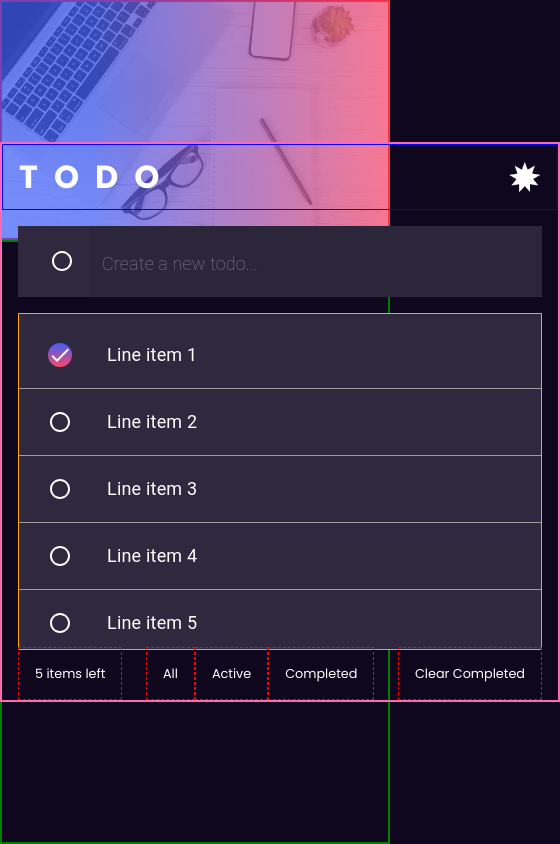
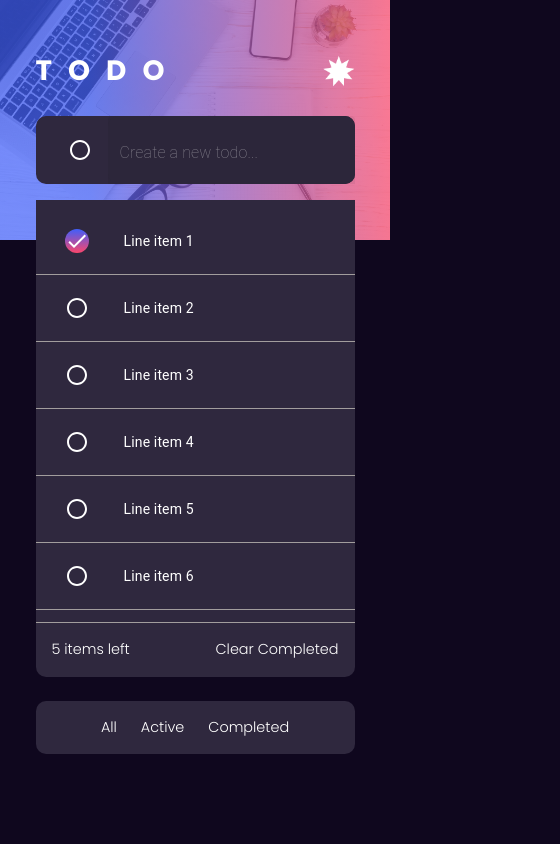
Before and after one commit to Aniket-More-19/Full-Stack-TODO-List-Website-, a React (Vite) app in the folder TODO-client/: page / in a window 390 px wide. Shown: the whole page, 560 px wide, since content can reach past the window. Built offline with nearby package versions, Linux system fonts and the light colour scheme.

Commit message:
feat: added media queries for all screen sizes

```diff
--- a/TODO-client/src/App.css
+++ b/TODO-client/src/App.css
@@ -2,17 +2,17 @@
   display: grid;
   grid-template-columns: 1fr;
   grid-template-rows: 15rem 3fr;
-  height: 100vh;
+  /* height: 100vh; */
 }
 
 .home-bg-img {
-  border: 2px red solid;
   grid-row: 2fr;
   overflow: hidden;
 }
 
 .home-bg-img img {
-  width: 100%;
+  width: auto;
+  min-width: 100%;
   height: 100%;
   object-fit: cover;
 }
@@ -30,28 +30,26 @@
 }
 
 .empty-div {
-  border: 2px green solid;
   grid-row: 3fr;
 }
 
 .todo-list-container {
-  width: 35rem;
-  height: 35rem;
+  width: 50%;
+  height: 80%;
   position: absolute;
-  border: 2px hotpink solid;
   left: 0;
   right: 0;
   top: 0;
   bottom: 0;
   margin: auto auto;
   z-index: 1;
+  border-radius: var(--border-radius);
 }
 
 .title-container {
   position: relative;
   display: flex;
   flex-direction: row;
-  border: 1px blue solid;
   justify-content: space-between;
   align-items: center;
 }
@@ -74,35 +72,36 @@
   margin: 1rem;
   padding-left: 2rem;
   background-color: var(--list-item-bg);
+  border-radius: var(--border-radius);
 }
 
 .text-field {
   background-color: var(--list-item-bg);
   width: 100%;
+  border-radius: var(--border-radius);
 }
 
 .todo-items-container {
-  border: 1px orange solid;
-  margin: 1rem;
-  height: 40vh;
+  margin-left: 1rem;
+  margin-right: 1rem;
+  /* height: 40vh; */
+  max-height: 45vh;
   overflow: scroll;
 }
 
-.bottom-actions-bar {
+.bottom-actions-bar-desktop {
   display: flex;
   flex-direction: row;
   justify-content: space-between;
-  position: absolute;
-  /* top: 0;
-  bottom: 0; */
-  left: 0;
-  right: 0;
-  margin: 0 auto;
-  bottom: 0;
+  border-top: 1px #a29d9d solid;
+  margin-left: 1rem;
+  margin-right: 1rem;
+  background-color: var(--list-item-bg);
+  border-bottom-left-radius: var(--border-radius);
+  border-bottom-right-radius: var(--border-radius);
 }
 
-.bottom-actions-bar h3 {
-  border: 1px red dashed;
+.bottom-actions-bar-desktop h3 {
   padding: 1rem;
   font-weight: 400;
   font-size: 0.8rem;
@@ -112,3 +111,235 @@
   display: flex;
   flex-direction: row;
 }
+
+.bottom-actions-bar-mobile {
+  display: none;
+}
+
+/* tablet screens */
+@media screen and (width >= 48em) and (width <= 64em) {
+  .todo-list-container {
+    width: 75%;
+    height: 80%;
+  }
+
+  .title {
+    font-size: 2rem;
+  }
+
+  .bottom-actions-bar-desktop {
+    display: none;
+  }
+
+  .bottom-actions-bar-mobile {
+    display: flex;
+    flex-direction: column;
+    row-gap: 1.5rem;
+  }
+
+  .bottom-actions {
+    display: flex;
+    flex-direction: row;
+    justify-content: space-between;
+    background-color: var(--list-item-bg);
+    padding-inline: 1rem;
+    padding-top: 1rem;
+    padding-bottom: 1rem;
+    border-bottom-left-radius: var(--border-radius);
+    border-bottom-right-radius: var(--border-radius);
+    border-top: 1px #a29d9d solid;
+  }
+
+  .bottom-actions h3 {
+    font-size: 0.9rem;
+    font-weight: 300;
+  }
+
+  .bottom-navigation {
+    display: flex;
+    flex-direction: row;
+    justify-content: center;
+    column-gap: 3.5rem;
+    padding-top: 1rem;
+    padding-bottom: 1rem;
+    border-radius: var(--border-radius);
+    background-color: var(--list-item-bg);
+  }
+
+  .bottom-navigation h3 {
+    font-size: 0.9rem;
+    font-weight: 300;
+  }
+}
+
+@media screen and (width > 35rem) and (width < 48rem) {
+  .todo-list-container {
+    width: 75%;
+    height: 80%;
+  }
+
+  .title {
+    font-size: 2rem;
+  }
+
+  .bottom-actions-bar-desktop {
+    display: none;
+  }
+
+  .bottom-actions-bar-mobile {
+    display: flex;
+    flex-direction: column;
+    row-gap: 1.5rem;
+  }
+
+  .bottom-actions {
+    display: flex;
+    flex-direction: row;
+    justify-content: space-between;
+    background-color: var(--list-item-bg);
+    padding-inline: 1rem;
+    padding-top: 1rem;
+    padding-bottom: 1rem;
+    border-bottom-left-radius: var(--border-radius);
+    border-bottom-right-radius: var(--border-radius);
+    border-top: 1px #a29d9d solid;
+  }
+
+  .bottom-actions h3 {
+    font-size: 0.9rem;
+    font-weight: 300;
+  }
+
+  .bottom-navigation {
+    display: flex;
+    flex-direction: row;
+    justify-content: center;
+    column-gap: 3.5rem;
+    padding-top: 1rem;
+    padding-bottom: 1rem;
+    border-radius: var(--border-radius);
+    background-color: var(--list-item-bg);
+  }
+
+  .bottom-navigation h3 {
+    font-size: 0.9rem;
+    font-weight: 300;
+  }
+}
+
+/* mobile screens */
+
+@media screen and (width <= 35em) {
+  .todo-list-container {
+    width: 85%;
+    height: 85%;
+    font-weight: 900;
+  }
+
+  .title {
+    font-size: 1.75rem;
+  }
+
+  .todo-items-container {
+    max-height: 45vh;
+  }
+
+  .bottom-actions-bar-desktop {
+    display: none;
+  }
+
+  .bottom-actions-bar-mobile {
+    display: flex;
+    flex-direction: column;
+    row-gap: 1.5rem;
+  }
+
+  .bottom-actions {
+    display: flex;
+    flex-direction: row;
+    justify-content: space-between;
+    background-color: var(--list-item-bg);
+    padding-inline: 1rem;
+    padding-top: 1rem;
+    padding-bottom: 1rem;
+    border-bottom-left-radius: var(--border-radius);
+    border-bottom-right-radius: var(--border-radius);
+    border-top: 1px #a29d9d solid;
+  }
+
+  .bottom-actions h3 {
+    font-size: 0.9rem;
+    font-weight: 300;
+  }
+
+  .bottom-navigation {
+    display: flex;
+    flex-direction: row;
+    justify-content: center;
+    column-gap: 1.5rem;
+    padding-top: 1rem;
+    padding-bottom: 1rem;
+    border-radius: var(--border-radius);
+    background-color: var(--list-item-bg);
+  }
+
+  .bottom-navigation h3 {
+    font-size: 0.9rem;
+    font-weight: 300;
+  }
+}
+
+@media screen and (width <= 30.625em) {
+  .todo-list-container {
+    width: 90%;
+    height: 90%;
+  }
+
+  .todo-items-container {
+    max-height: 50vh;
+  }
+
+  .bottom-actions-bar-desktop {
+    display: none;
+  }
+
+  .bottom-actions-bar-mobile {
+    display: flex;
+    flex-direction: column;
+    row-gap: 1.5rem;
+  }
+
+  .bottom-actions {
+    display: flex;
+    flex-direction: row;
+    justify-content: space-between;
+    background-color: var(--list-item-bg);
+    padding-inline: 1rem;
+    padding-top: 1rem;
+    padding-bottom: 1rem;
+    border-top: 1px #a29d9d solid;
+    border-bottom-left-radius: var(--border-radius);
+    border-bottom-right-radius: var(--border-radius);
+  }
+
+  .bottom-actions h3 {
+    font-size: 0.9rem;
+    font-weight: 300;
+  }
+
+  .bottom-navigation {
+    display: flex;
+    flex-direction: row;
+    justify-content: center;
+    column-gap: 1.5rem;
+    padding-top: 1rem;
+    padding-bottom: 1rem;
+    border-radius: var(--border-radius);
+    background-color: var(--list-item-bg);
+  }
+
+  .bottom-navigation h3 {
+    font-size: 0.9rem;
+    font-weight: 300;
+  }
+}
--- a/TODO-client/src/App.tsx
+++ b/TODO-client/src/App.tsx
@@ -63,16 +63,16 @@ function App() {
                 style: {
                   color: "#ffffff",
                   paddingBottom: 12,
-                  fontSize: 18,
+                  // fontSize: 18,
                   fontWeight: 200,
                 },
                 disableUnderline: true,
               },
             }}
-            sx={{}}
           />
         </div>
 
+        <div>
           <div className="todo-items-container">
             <List
               sx={{
@@ -103,12 +103,15 @@ function App() {
                       <ListItemIcon>
                         <Checkbox
                           icon={
-                          <RadioButtonUncheckedIcon sx={{ color: "#ffffff" }} />
+                            <RadioButtonUncheckedIcon
+                              sx={{ color: "#ffffff" }}
+                            />
                           }
                           checkedIcon={
                             <CheckIcon
                               sx={{
-                              background: "linear-gradient( #3f5efb, #fc466b)",
+                                background:
+                                  "linear-gradient( #3f5efb, #fc466b)",
                                 color: "#ffffff",
                                 borderRadius: 100,
                               }}
@@ -124,14 +127,15 @@ function App() {
                       <ListItemText
                         id={labelId}
                         primary={`Line item ${value + 1}`}
-                      primaryTypographyProps={{ fontSize: 18 }}
+                        // primaryTypographyProps={{ fontSize: 18 }}
                       />
                     </ListItemButton>
                   </ListItem>
                 );
               })}
             </List>
-          <div className="bottom-actions-bar px-2">
+          </div>
+          <div className="bottom-actions-bar-desktop ">
             <h3>5 items left</h3>
             <div className="bottom-navigation">
               <h3>All</h3>
@@ -140,6 +144,17 @@ function App() {
             </div>
             <h3>Clear Completed</h3>
           </div>
+          <div className="bottom-actions-bar-mobile px-2">
+            <div className="bottom-actions ">
+              <h3>5 items left</h3>
+              <h3>Clear Completed</h3>
+            </div>
+            <div className="bottom-navigation">
+              <h3>All</h3>
+              <h3>Active</h3>
+              <h3>Completed</h3>
+            </div>
+          </div>
         </div>
       </div>
     </div>
```
Lines whose indentation alone changed are shown as unchanged.
